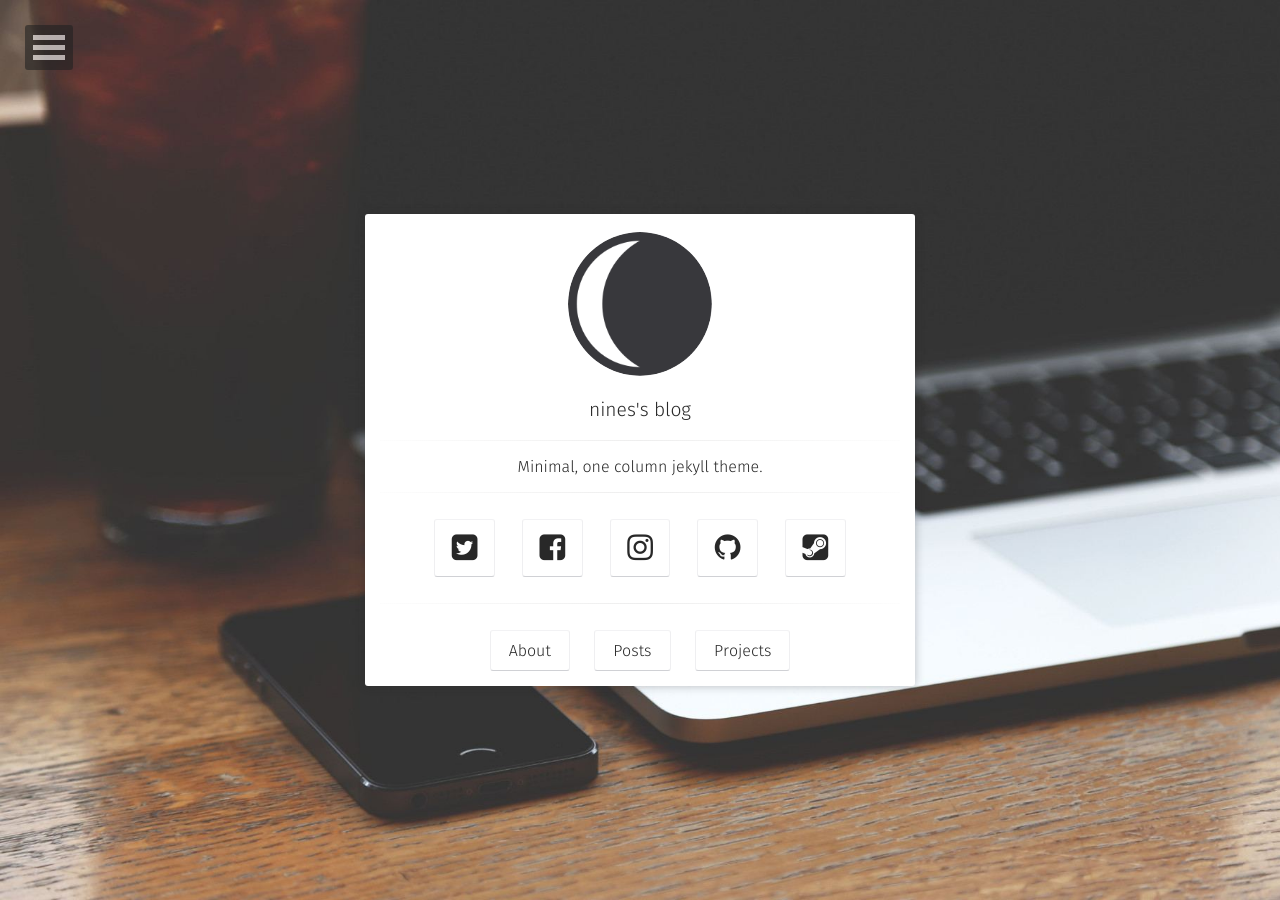
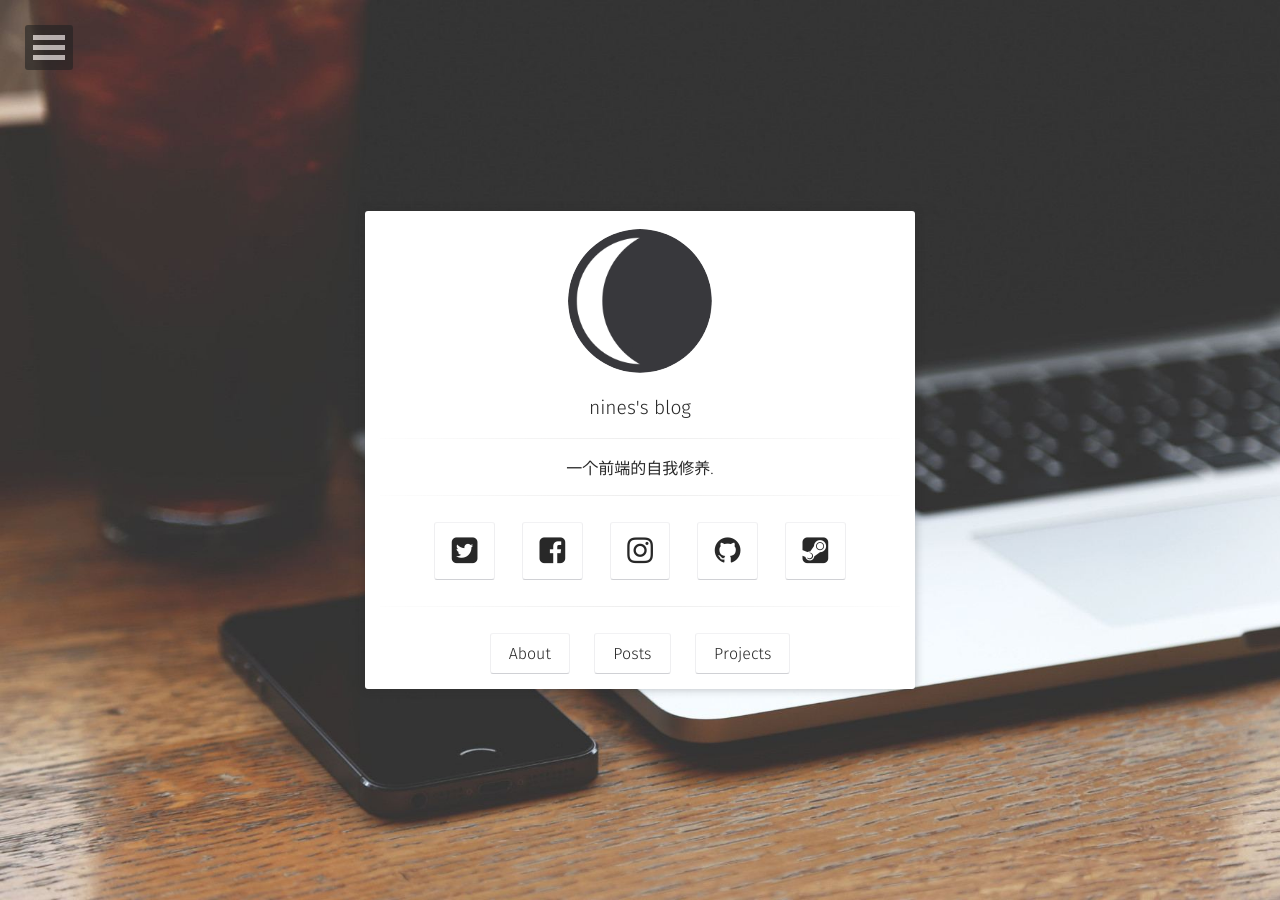
Before and after one commit to zp-nines/nines, a Jekyll site: the page built from index.html, in a window 1280 px wide. Built offline with Jekyll 4.4.1, drawn with Linux system fonts in a browser that asks for light colours; some web fonts are replaced.

Commit message:
fix:配置调整

```diff
--- a/_config.yml
+++ b/_config.yml
@@ -1,6 +1,6 @@
 # Site
 title:              nines's blog
-bio:                'Minimal, one column jekyll theme.'
+bio:                '一个前端的自我修养.'
 description:        "Moon is a minimal, one column jekyll theme for your blog."
 reading_time:       true
 words_per_minute:   200
@@ -40,7 +40,7 @@ disqus_shortname:   taylantatli
 #email:
 twitter:            username
 facebook:           username
-github-url:         username
+github-url:         zp-nines
 #stackoverflow:     123456/username   from a "http://stackoverflow.com/users/123456/username" link
 #linkedin:          username
 #xing:              username
--- a/_sass/variables.scss
+++ b/_sass/variables.scss
@@ -1,5 +1,5 @@
 //colors
-$bodycolor           : #D24D57;
+$bodycolor           : #fff;
 $black           	 : #000;
 $white               : #fff;
 $color_gray          : #e8e8e8;
```
